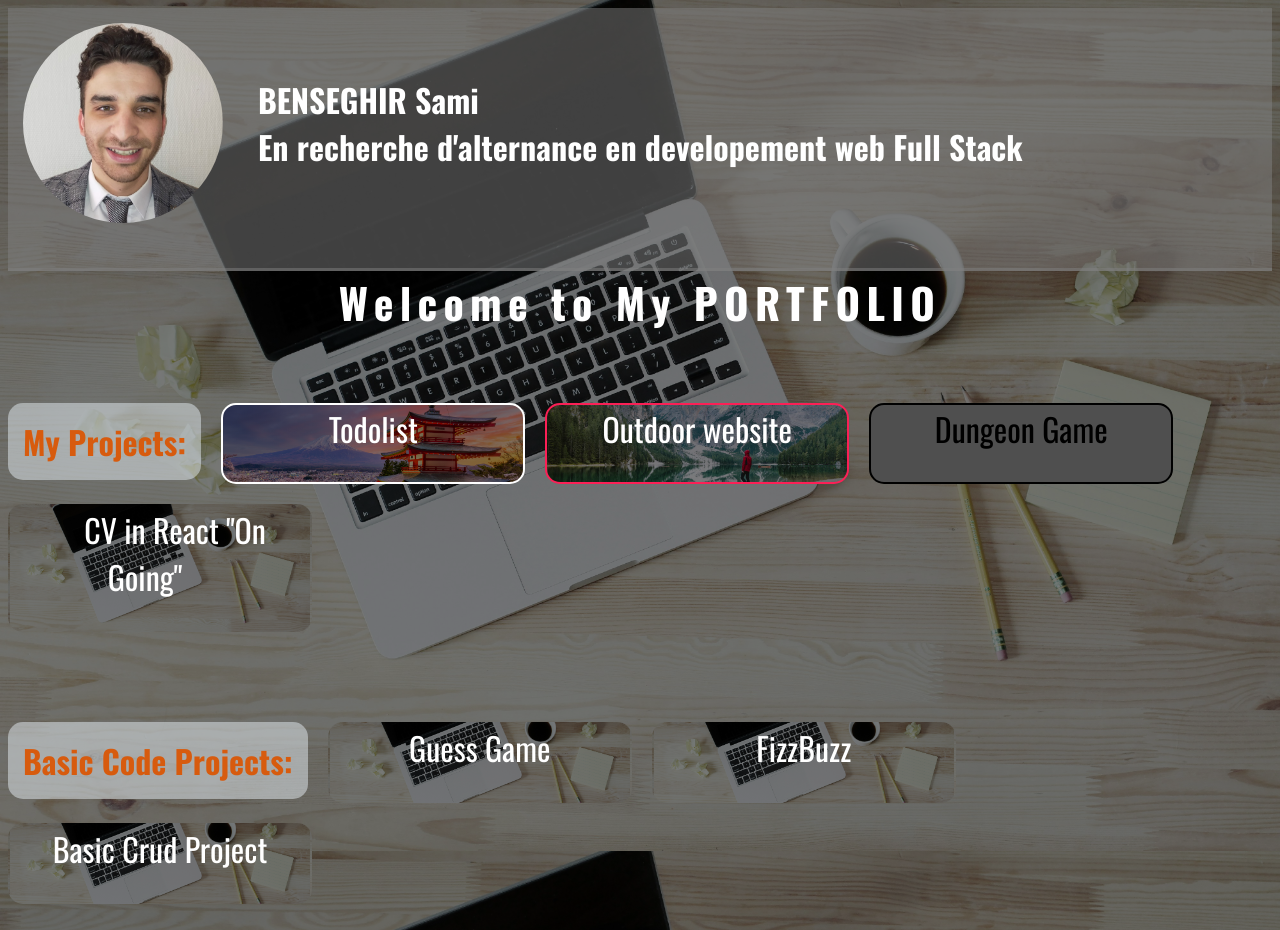
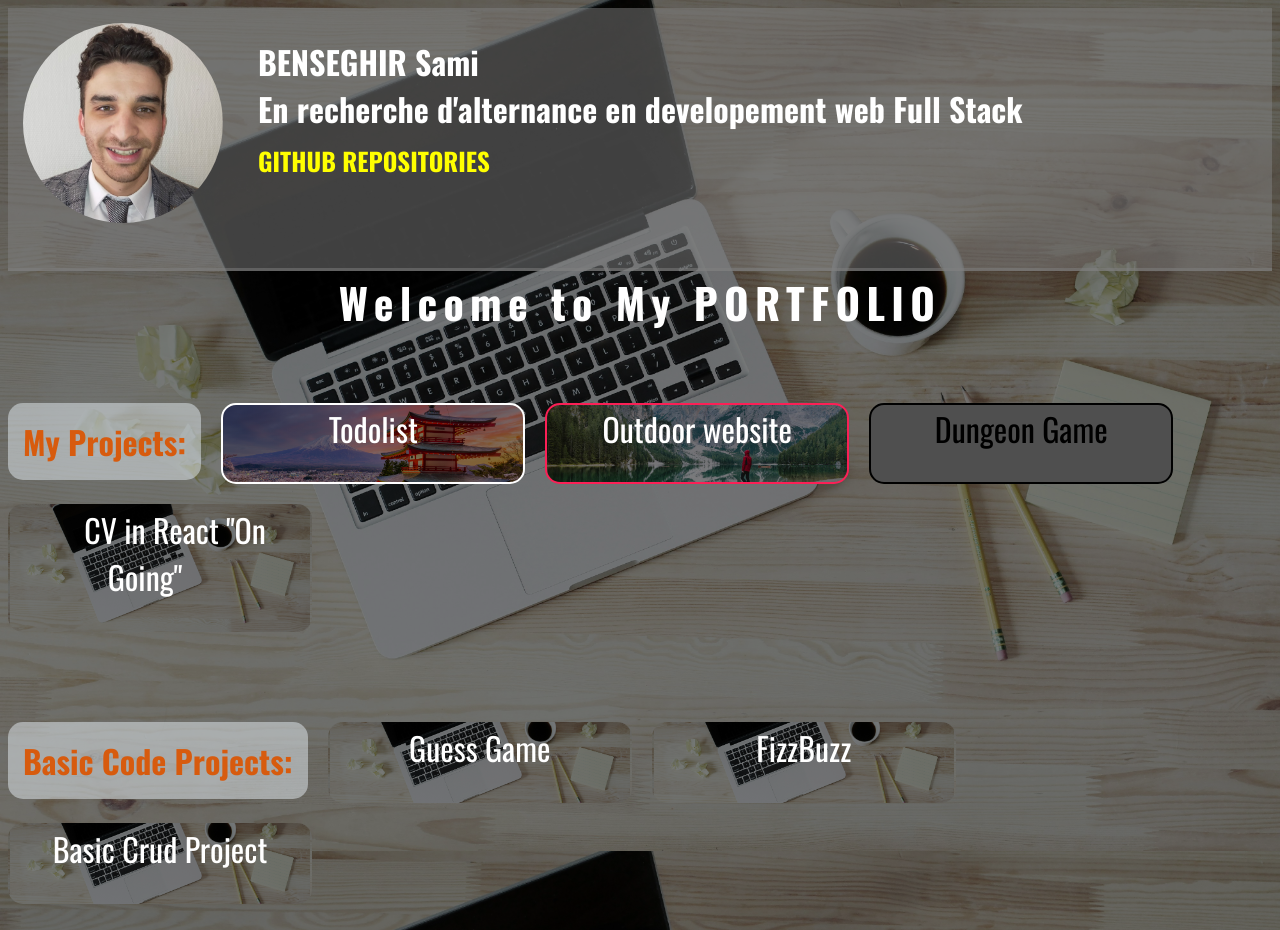
Before and after one commit to SamiDevW/portfolioIntro, a plain HTML site: page index.html in a window 1280 px wide. Shown: the top 930 px of the page. Drawn offline with nearby package versions, Linux system fonts and the light colour scheme; grey boxes are pictures that could not be loaded.

Commit message:
git-link-add

```diff
--- a/css/styles.css
+++ b/css/styles.css
@@ -38,6 +38,14 @@ a {
     color: white;
     text-align: center;
     padding: 30px;
+}
+
+.git {
+    text-align: start;
+    padding-left: 0;
+    padding-top: 10px;
+    color: yellow;
+    font-size: 25px;
 }
 
 .profil {
--- a/index.html
+++ b/index.html
@@ -18,7 +18,10 @@
             <img src="./images/CV_2024-06-25_Sami_BENSEGHIR.jpg" width="200px" alt="">
             <p>BENSEGHIR Sami
                 <span>En recherche d'alternance en developement web Full Stack</span>
+                <a class="link git" href='https://github.com/SamiDevW?tab=repositories'>GITHUB REPOSITORIES</a>
+
             </p>
+
         </div>
         <div class="type">
             <h1 id="typing-text"></h1>
@@ -81,7 +84,7 @@
                 </div>
             </div>
             <div class="card ">
-                <a class="link" href="#">Basic Crud Project</a>
+                <a class="link" href="https://github.com/SamiDevW/basicCrudProject">Basic Crud Project</a>
                 <div class="description ">
                     <p>An exercise made on fake users dataset and inputed data with insomnia
                         <span>- made with Node,Express & Mongodb</span>
```
